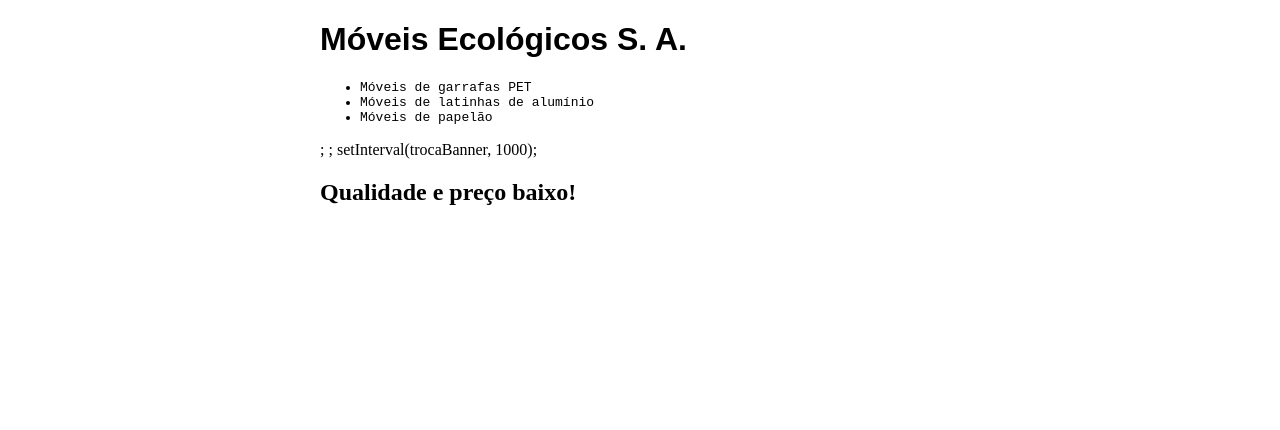
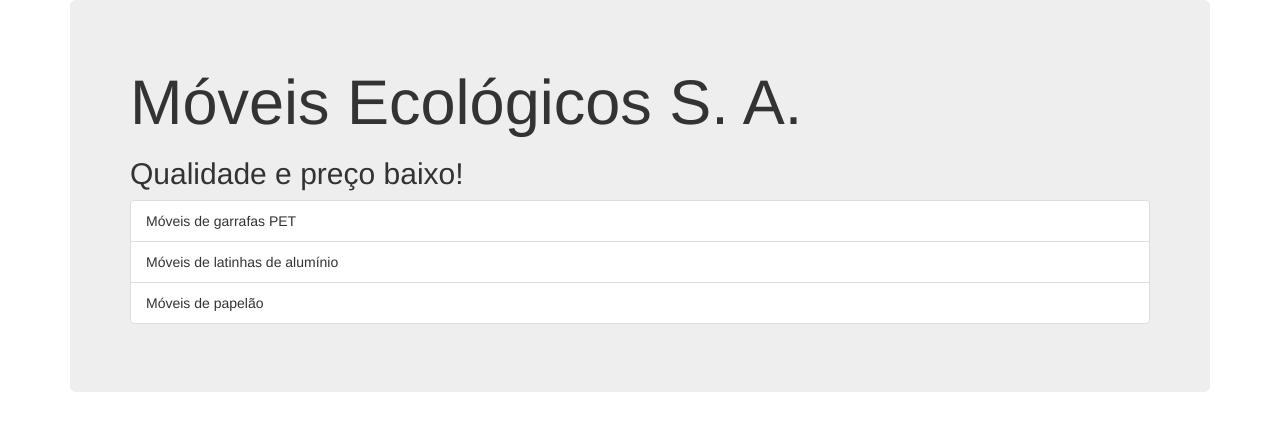
Before and after one commit to fredbelati/citacoes, a plain HTML site: page index.html in a window 1280 px wide. Drawn offline with nearby package versions, Linux system fonts and the light colour scheme.

Commit message:
Adicionando Bootstrap

```diff
--- a/index.html
+++ b/index.html
@@ -4,26 +4,30 @@
 <meta charset="utf-8" />
 <meta name="description" content="Móveis ecológicos">
 <meta name="keywords" content="moveis ecologicos">
+<link rel="stylesheet"
+href="http://netdna.bootstrapcdn.com/bootstrap/3.1.1/
+css/bootstrap.min.css">
+
+<title>Móveis Ecológicos</title>
+<script src="js/principal.js"></script>
 </head>
-<body>
+<body onload="trocaBanner();">
+<div class="container">
+<div class="jumbotron">
 <h1>Móveis Ecológicos S. A.</h1>
-<ul>
-<li>Móveis de garrafas PET</li>
-<li>Móveis de latinhas de alumínio</li>
-<li>Móveis de papelão</li>
+<h2 id="mensagem"></h2>
+<ul class="list-group">
+<li class="list-group-item">
+Móveis de garrafas PET
+</li>
+<li class="list-group-item">
+Móveis de latinhas de alumínio
+</li>
+<li class="list-group-item">
+Móveis de papelão
+</li>
 </ul>
+</div>
+</div>
 </body>
 </html>
-<!-- início do arquivo ... -->
-<head>;
-<!-- tags meta, link e title... -->;
-<script src="js/principal.js"></script>
-setInterval(trocaBanner, 1000);
-</head>
-<body onload="trocaBanner();">
-<!-- tag h1 ... -->
-<h2 id="mensagem"></h2>
-<title> Móveis Ecologicos</title>
-<link rel="stylesheet" href="principal.css">
-</head>
-<!-- restante do arquivo ... -->
--- a/principal.css
+++ /dev/null
@@ -1,14 +0,0 @@
-body {
-width: 50%;
-margin: auto;
-}
-/* resto do css */
-
-
-h1 {
-font-family: sans-serif;
-}
-li {
-font-family: monospace;
-
-}
```
